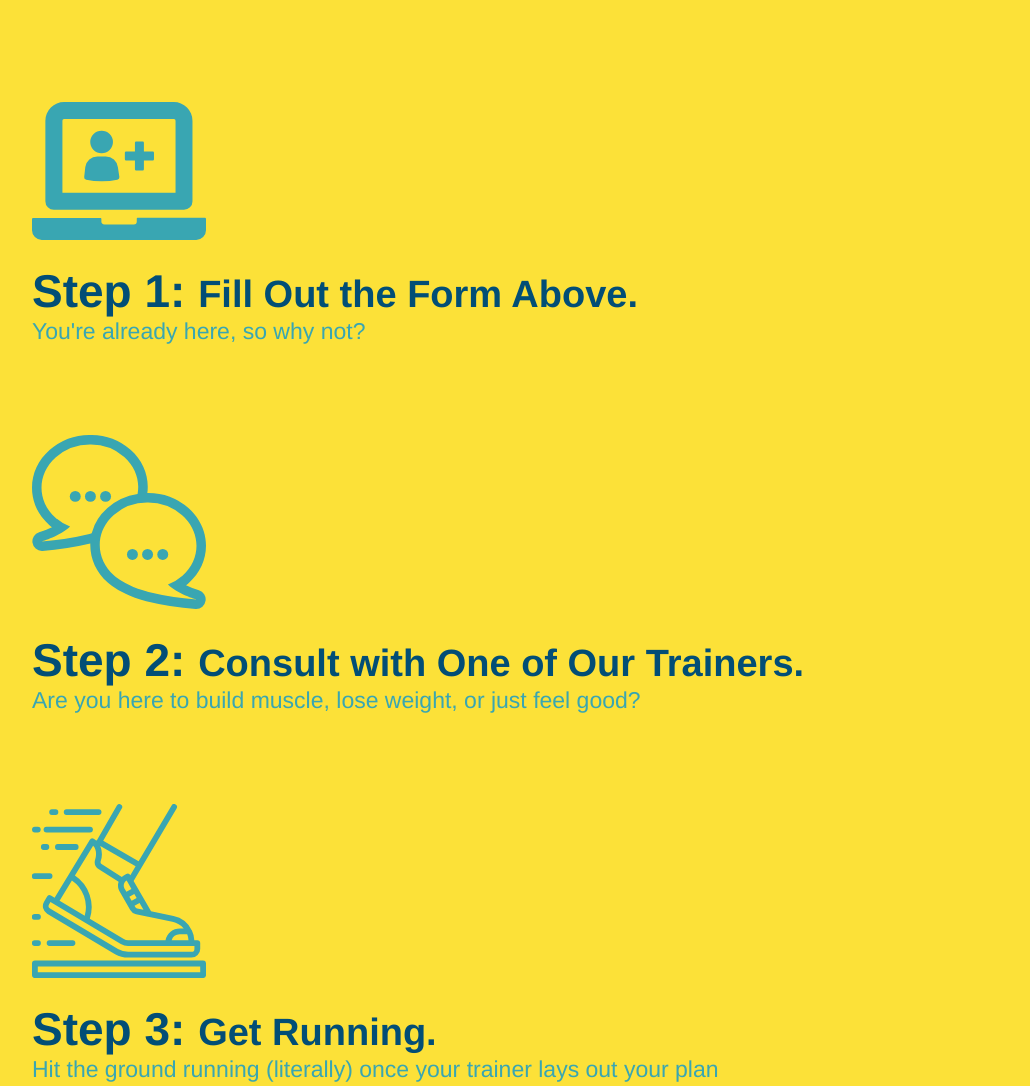
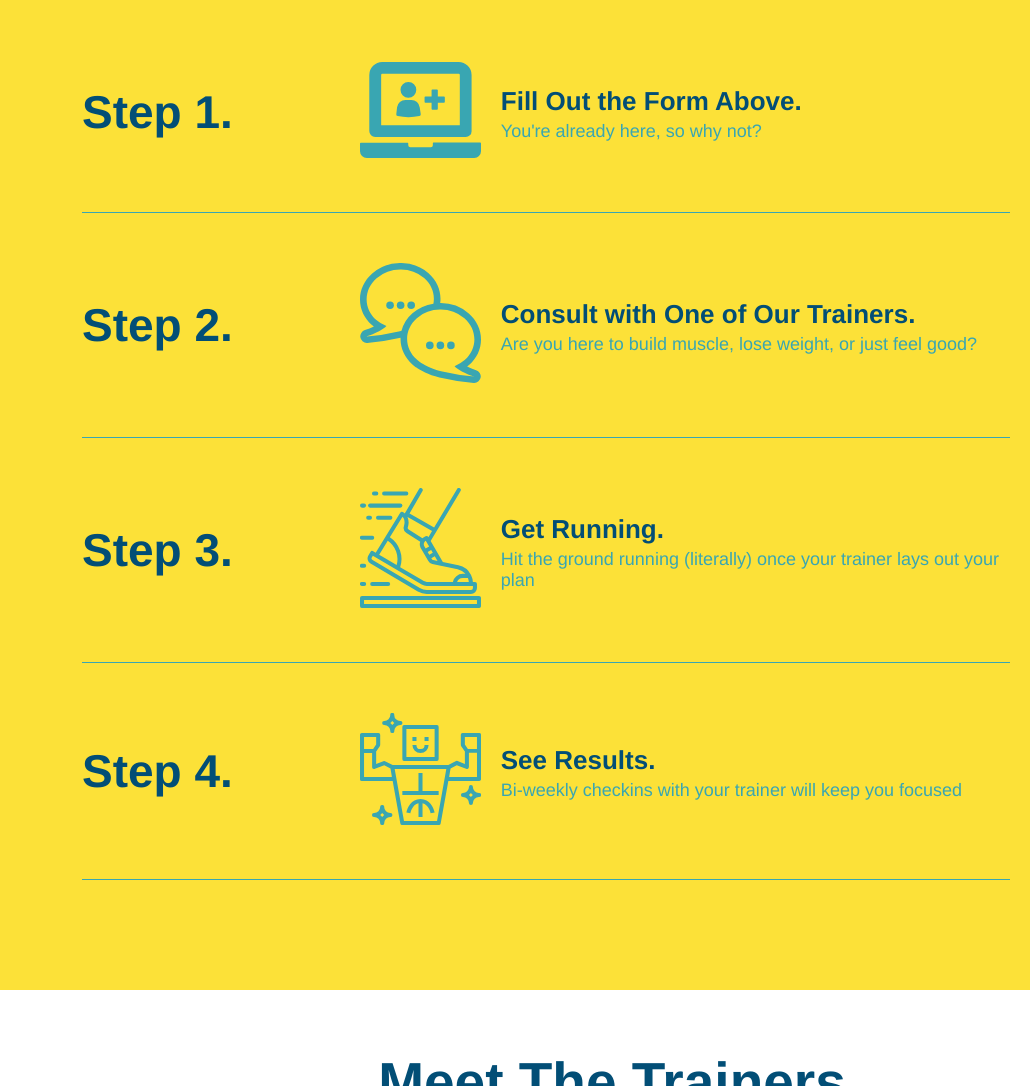
Before and after one commit to jakerobs/run-buddy, a plain HTML site: page index.html in a window 1280 px wide. Shown: the part 1260-2346 px from the top of the page, without its empty margins (28-1058 px from the left). Drawn offline with Linux system fonts and the light colour scheme.

Commit message:
add flexbox to the steps

```diff
--- a/assets/css/style.css
+++ b/assets/css/style.css
@@ -164,32 +164,52 @@ h3 {
     border-color: #39a6b2;
 }
 
+.step {
+    margin: 50px;
+    padding-bottom: 50px;
+    width: 80%;
+    border-bottom: 1px solid #39a6b2;
+    display: flex;
+    flex-wrap: wrap;
+    align-items: center;
+    justify-content: space-between;
+}
+
 .steps {
     background: #fce138;
 }
 
-.steps div {
-    margin-bottom: 80px;
+.step h3 {
+    color: #024e76;
+    font-size: 46px;
+    flex: 1 30%;
 }
 
-.steps img {
-    width: 15%;
-    margin: 10px 0;
+.step-text {
+    flex: 12;
 }
 
-.steps h3 {
-    color: #024e76;
-    font-size: 46px;
-    margin-top: 10px;
+.step-text p {
+    color: #39a6b2;
+    font-size: 18px;
 }
 
-.steps p {
-    color: #39a6b2;
-    font-size: 23px;
+.step-text h4 {
+    font-size: 26px;
+    line-height: 1.5;
+    color: #024e76
 }
 
-.steps span {
-    font-size: 38px;
+.step-info {
+    flex: 2 70%;
+    display: flex;
+    flex-wrap: wrap;
+    align-items: center;
+}
+
+.step-img {
+    flex: 1 12%;
+    margin-right: 20px;
 }
 
 .trainers {
--- a/index.html
+++ b/index.html
@@ -94,30 +94,56 @@
             <div class="flex-row">
                 <h2 class="section-title secondary-border">What You Do</h2>
             </div>
-
-            <div>
+            <div class="step">
+                <h3>Step 1.</h3>
+                <div class="step-info">
+                    <div class="step-img">
                         <img src="./assets/images/step-1.svg" alt="" />
-                <h3>Step 1: <Span>Fill Out the Form Above.</Span></h3>
+                    </div>
+                    <div class="step-text">
+                        <h4>Fill Out the Form Above.</h4>
                         <p>You're already here, so why not?</p>
                     </div>
+                </div>
+            </div>
 
-            <div>
+            <div class="step">
+                <h3>Step 2.</h3>
+                <div class="step-info">
+                    <div class="step-img">
                         <img src="./assets/images/step-2.svg" alt="" />
-                <h3>Step 2: <span>Consult with One of Our Trainers.</span></h3>
+                    </div>
+                    <div class="step-text">
+                        <h4>Consult with One of Our Trainers.</h4>
                         <p>Are you here to build muscle, lose weight, or just feel good?</p>
                     </div>
+                </div>
+            </div>
 
-            <div>
+            <div class="step">
+                <h3>Step 3.</h3>
+                <div class="step-info">
+                    <div class="step-img">
                         <img src="./assets/images/step-3.svg" alt="" />
-                <h3>Step 3: <span>Get Running.</span></h3>
+                    </div>
+                    <div class="step-text">
+                        <h4>Get Running.</h4>
                         <p>Hit the ground running (literally) once your trainer lays out your plan</p>
                     </div>
+                </div>
+            </div>
 
-            <div>
+            <div class="step">
+                <h3>Step 4.</h3>
+                <div class="step-info">
+                    <div class="step-img">
                         <img src="./assets/images/step-4.svg" alt="" />
-                <h3>Step 4: <span>See Results.</span></h3>
+                    </div>
+                    <div class="step-text">
+                        <h4>See Results.</h4>
                         <p>Bi-weekly checkins with your trainer will keep you focused</p>
-                </p>
+                    </div>
+                </div>
             </div>
         </section>
 
```
Lines whose indentation alone changed are shown as unchanged.
